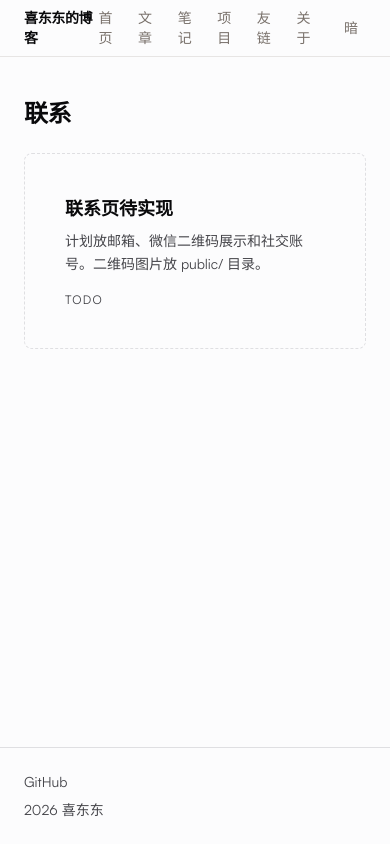
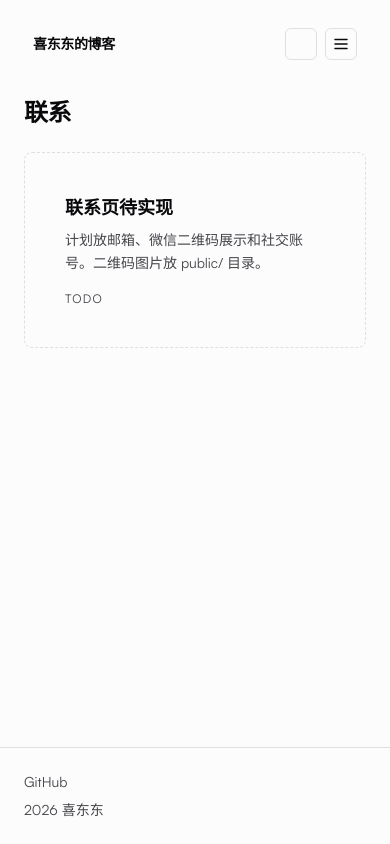
Before and after one commit to xidongdong-153/blog, a Next.js app: page /contact in a window 390 px wide. Built offline with nearby package versions, Linux system fonts and the light colour scheme.

Commit message:
feat: 实现 sticky 胶囊页头与三态主题平滑切换

```diff
--- a/src/app/(site)/_components/site/site-header.tsx
+++ b/src/app/(site)/_components/site/site-header.tsx
@@ -2,43 +2,153 @@
 
 import Link from 'next/link'
 import { usePathname } from 'next/navigation'
+import { useEffect, useRef, useState } from 'react'
 import { siteConfig } from '@/site.config'
 import { ThemeToggle } from './theme-toggle'
 
 /**
- * 页头。当前路由高亮用 usePathname，所以是 client 组件。
- * '/' 需要精确匹配，其他路由按前缀匹配。
+ * sticky 胶囊页头。
+ * 滚动过 20px 变成带边框和阴影的半透明胶囊；
+ * 向下滚动超过 350px 隐藏，向上滚动立刻出现；
+ * 移动端折叠成下拉展开菜单。
  */
 export function SiteHeader() {
   const pathname = usePathname()
+  const [scrolled, setScrolled] = useState(false)
+  const [visible, setVisible] = useState(true)
+  const [expanded, setExpanded] = useState(false)
+
+  const headerRef = useRef<HTMLElement>(null)
+  const lastScrollY = useRef(0)
+  const lastScrolledRef = useRef(false)
+  const lastVisibleRef = useRef(true)
 
   function isActive(href: string): boolean {
     if (href === '/') return pathname === '/'
     return pathname === href || pathname.startsWith(`${href}/`)
   }
 
+  useEffect(() => {
+    const handleScroll = () => {
+      const currentScrollY = window.scrollY
+      const isScrolled = currentScrollY > 20
+      const isVisible = currentScrollY < 350 || currentScrollY < lastScrollY.current
+
+      if (isScrolled !== lastScrolledRef.current) {
+        lastScrolledRef.current = isScrolled
+        setScrolled(isScrolled)
+      }
+
+      if (isVisible !== lastVisibleRef.current) {
+        lastVisibleRef.current = isVisible
+        setVisible(isVisible)
+      }
+
+      lastScrollY.current = currentScrollY
+    }
+
+    window.addEventListener('scroll', handleScroll, { passive: true })
+    return () => window.removeEventListener('scroll', handleScroll)
+  }, [])
+
+  useEffect(() => {
+    if (!expanded) return
+
+    const handlePointerDown = (event: PointerEvent) => {
+      if (!headerRef.current) return
+      const target = event.target
+      if (target instanceof Node && !headerRef.current.contains(target)) {
+        setExpanded(false)
+      }
+    }
+
+    document.addEventListener('pointerdown', handlePointerDown)
+    return () => document.removeEventListener('pointerdown', handlePointerDown)
+  }, [expanded])
+
+  useEffect(() => {
+    setExpanded(false)
+  }, [pathname])
+
   return (
-    <header className="border-b border-stone-200 dark:border-stone-800">
-      <div className="mx-auto flex h-14 max-w-3xl items-center justify-between px-6">
+    <header
+      ref={headerRef}
+      data-scrolled={scrolled}
+      data-visible={visible}
+      className="sticky top-4 z-[70] w-full px-4 transition-transform duration-300 motion-reduce:transition-none sm:px-6 data-[visible=false]:-translate-y-24"
+    >
+      <div
+        data-scrolled={scrolled}
+        className="relative mx-auto flex h-14 max-w-5xl items-center justify-between rounded-xl border border-transparent px-4 transition-all duration-300 motion-reduce:transition-none sm:rounded-2xl data-[scrolled=true]:border-border data-[scrolled=true]:bg-background/80 data-[scrolled=true]:backdrop-blur-md dark:data-[scrolled=true]:bg-muted/80 data-[scrolled=true]:shadow-[0_0_0_1px_hsl(var(--foreground)/0.08),0_10px_15px_-3px_hsl(var(--foreground)/0.08),0_4px_6px_-4px_hsl(var(--foreground)/0.08)] data-[scrolled=true]:min-[800px]:mx-[8%]"
+      >
         <Link href="/" className="text-sm font-semibold tracking-tight">
           {siteConfig.title}
         </Link>
-        <nav className="flex items-center gap-4 text-sm">
+
+        <div className="flex items-center gap-2">
+          <nav className="hidden items-center gap-4 text-sm sm:flex">
             {siteConfig.nav.map((item) => (
               <Link
                 key={item.href}
                 href={item.href}
                 className={
-                isActive(item.href)
-                  ? 'font-medium text-foreground'
-                  : 'text-stone-500 hover:text-stone-900 dark:text-stone-400 dark:hover:text-stone-200'
+                  isActive(item.href) ? 'font-medium text-foreground' : 'text-muted-foreground hover:text-primary'
                 }
               >
                 {item.name}
               </Link>
             ))}
+          </nav>
           <ThemeToggle />
+          <button
+            type="button"
+            aria-label="切换菜单"
+            aria-expanded={expanded}
+            aria-controls="mobile-nav"
+            onClick={() => setExpanded((prev) => !prev)}
+            className="rounded-md border border-border p-1.5 transition-colors hover:bg-muted sm:hidden"
+          >
+            <svg
+              xmlns="http://www.w3.org/2000/svg"
+              viewBox="0 0 24 24"
+              fill="none"
+              stroke="currentColor"
+              strokeWidth="2"
+              strokeLinecap="round"
+              strokeLinejoin="round"
+              className="size-4.5"
+            >
+              <line x1="4" x2="20" y1="12" y2="12" />
+              <line x1="4" x2="20" y1="6" y2="6" />
+              <line x1="4" x2="20" y1="18" y2="18" />
+            </svg>
+          </button>
+        </div>
+
+        {/* 移动端展开菜单 */}
+        <div
+          id="mobile-nav"
+          data-expanded={expanded}
+          className="absolute left-0 right-0 top-[calc(100%+0.5rem)] grid rounded-xl border border-border bg-background/95 shadow-lg backdrop-blur-md transition-[grid-template-rows,opacity] duration-300 dark:bg-muted/95 data-[expanded=false]:pointer-events-none data-[expanded=false]:grid-rows-[0fr] data-[expanded=false]:opacity-0 data-[expanded=true]:pointer-events-auto data-[expanded=true]:grid-rows-[1fr] data-[expanded=true]:opacity-100 sm:hidden"
+        >
+          <div className="overflow-hidden p-2">
+            <nav className="flex flex-col gap-1 text-sm">
+              {siteConfig.nav.map((item) => (
+                <Link
+                  key={item.href}
+                  href={item.href}
+                  className={`rounded-md px-3 py-2 font-medium transition-colors ${
+                    isActive(item.href)
+                      ? 'bg-muted text-foreground'
+                      : 'text-muted-foreground hover:bg-muted/50 hover:text-primary'
+                  }`}
+                >
+                  {item.name}
+                </Link>
+              ))}
             </nav>
+          </div>
+        </div>
       </div>
     </header>
   )
--- a/src/app/(site)/_components/site/theme-toggle.tsx
+++ b/src/app/(site)/_components/site/theme-toggle.tsx
@@ -1,18 +1,42 @@
 'use client'
 
+import { useEffect } from 'react'
+
+const ICON_CLASS =
+  'pointer-events-none absolute inset-0 m-auto size-4.5 scale-[0.6] opacity-0 blur-[4px] transition-all duration-[250ms] ease-out motion-reduce:transition-none group-hover:text-primary'
+
 /**
- * 主题切换按钮。切换时改 <html> 的 .dark 类并写入 localStorage，
- * 与根布局里的防闪烁脚本约定同一个存储键 theme。
+ * 主题切换按钮。支持 system / light / dark 三态循环。
+ * 图标可见性完全由 html[data-theme] 和 CSS 自定义变体驱动，
+ * 避免 React hydration mismatch 和切换闪烁。
  */
 export function ThemeToggle() {
+  useEffect(() => {
+    const mediaQuery = window.matchMedia('(prefers-color-scheme: dark)')
+    const handleChange = (e: MediaQueryListEvent) => {
+      if (document.documentElement.dataset.theme === 'system') {
+        document.documentElement.classList.toggle('dark', e.matches)
+      }
+    }
+
+    mediaQuery.addEventListener('change', handleChange)
+    return () => mediaQuery.removeEventListener('change', handleChange)
+  }, [])
+
   function toggle() {
-    const root = document.documentElement
-    const isDark = root.classList.toggle('dark')
+    const current = (document.documentElement.dataset.theme as 'system' | 'light' | 'dark') || 'system'
+    const next = current === 'system' ? 'light' : current === 'light' ? 'dark' : 'system'
+
+    document.documentElement.dataset.theme = next
     try {
-      localStorage.setItem('theme', isDark ? 'dark' : 'light')
+      localStorage.setItem('theme', next)
     } catch {
       // localStorage 被禁用时只切换显示，不报错
     }
+
+    const isDark = next === 'dark' || (next === 'system' && window.matchMedia('(prefers-color-scheme: dark)').matches)
+
+    document.documentElement.classList.toggle('dark', isDark)
   }
 
   return (
@@ -20,10 +44,59 @@ export function ThemeToggle() {
       type="button"
       aria-label="切换主题"
       onClick={toggle}
-      className="rounded-md px-2 py-1 text-sm text-stone-500 hover:text-stone-900 dark:text-stone-400 dark:hover:text-stone-200"
+      className="group relative box-content size-4.5 rounded-md border border-border p-1.5 transition-colors hover:bg-muted"
     >
-      <span className="dark:hidden">暗</span>
-      <span className="hidden dark:inline">亮</span>
+      {/* 电脑 / 系统图标 */}
+      <svg
+        xmlns="http://www.w3.org/2000/svg"
+        viewBox="0 0 24 24"
+        fill="none"
+        stroke="currentColor"
+        strokeWidth="2"
+        strokeLinecap="round"
+        strokeLinejoin="round"
+        className={`${ICON_CLASS} theme-system:scale-100 theme-system:opacity-100 theme-system:blur-0`}
+      >
+        <rect width="20" height="14" x="2" y="3" rx="2" />
+        <line x1="8" x2="16" y1="21" y2="21" />
+        <line x1="12" x2="12" y1="17" y2="21" />
+      </svg>
+
+      {/* 太阳 / 亮色图标 */}
+      <svg
+        xmlns="http://www.w3.org/2000/svg"
+        viewBox="0 0 24 24"
+        fill="none"
+        stroke="currentColor"
+        strokeWidth="2"
+        strokeLinecap="round"
+        strokeLinejoin="round"
+        className={`${ICON_CLASS} theme-light:scale-100 theme-light:opacity-100 theme-light:blur-0`}
+      >
+        <circle cx="12" cy="12" r="4" />
+        <path d="M12 2v2" />
+        <path d="M12 20v2" />
+        <path d="m4.93 4.93 1.41 1.41" />
+        <path d="m17.66 17.66 1.41 1.41" />
+        <path d="M2 12h2" />
+        <path d="M20 12h2" />
+        <path d="m6.34 17.66-1.41 1.41" />
+        <path d="m19.07 4.93-1.41 1.41" />
+      </svg>
+
+      {/* 月亮 / 暗色图标 */}
+      <svg
+        xmlns="http://www.w3.org/2000/svg"
+        viewBox="0 0 24 24"
+        fill="none"
+        stroke="currentColor"
+        strokeWidth="2"
+        strokeLinecap="round"
+        strokeLinejoin="round"
+        className={`${ICON_CLASS} theme-dark:scale-100 theme-dark:opacity-100 theme-dark:blur-0`}
+      >
+        <path d="M12 3a6 6 0 0 0 9 9 9 9 0 1 1-9-9Z" />
+      </svg>
     </button>
   )
 }
--- a/src/app/(site)/about/page.tsx
+++ b/src/app/(site)/about/page.tsx
@@ -7,7 +7,7 @@ export const metadata: Metadata = {
 
 export default function AboutPage() {
   return (
-    <div className="flex flex-col gap-6">
+    <div className="mx-auto w-full max-w-3xl flex flex-col gap-6">
       <h1 className="text-2xl font-bold tracking-tight">关于</h1>
       <EmptyState title="关于页待实现" description="计划放个人介绍、技能栈、常用工具和外部平台数据。" />
     </div>
--- a/src/app/(site)/contact/page.tsx
+++ b/src/app/(site)/contact/page.tsx
@@ -7,7 +7,7 @@ export const metadata: Metadata = {
 
 export default function ContactPage() {
   return (
-    <div className="flex flex-col gap-6">
+    <div className="mx-auto w-full max-w-3xl flex flex-col gap-6">
       <h1 className="text-2xl font-bold tracking-tight">联系</h1>
       <EmptyState
         title="联系页待实现"
--- a/src/app/(site)/layout.tsx
+++ b/src/app/(site)/layout.tsx
@@ -6,7 +6,7 @@ export default function SiteLayout({ children }: { children: React.ReactNode })
   return (
     <div className="flex min-h-screen flex-col">
       <SiteHeader />
-      <main className="mx-auto w-full max-w-3xl flex-1 px-6 py-10">{children}</main>
+      <main className="mx-auto w-full flex-1 px-6 py-10">{children}</main>
       <SiteFooter />
     </div>
   )
--- a/src/app/(site)/links/page.tsx
+++ b/src/app/(site)/links/page.tsx
@@ -7,7 +7,7 @@ export const metadata: Metadata = {
 
 export default function LinksPage() {
   return (
-    <div className="flex flex-col gap-6">
+    <div className="mx-auto w-full max-w-3xl flex flex-col gap-6">
       <h1 className="text-2xl font-bold tracking-tight">友链</h1>
       <EmptyState
         title="友链列表待实现"
--- a/src/app/(site)/projects/page.tsx
+++ b/src/app/(site)/projects/page.tsx
@@ -7,7 +7,7 @@ export const metadata: Metadata = {
 
 export default function ProjectsPage() {
   return (
-    <div className="flex flex-col gap-6">
+    <div className="mx-auto w-full max-w-3xl flex flex-col gap-6">
       <h1 className="text-2xl font-bold tracking-tight">项目</h1>
       <EmptyState
         title="项目展示待实现"
--- a/src/app/(site)/search/page.tsx
+++ b/src/app/(site)/search/page.tsx
@@ -16,7 +16,7 @@ export const metadata: Metadata = {
  */
 export default function SearchPage() {
   return (
-    <div className="flex flex-col gap-6">
+    <div className="mx-auto w-full max-w-3xl flex flex-col gap-6">
       <h1 className="text-2xl font-bold tracking-tight">搜索</h1>
       <EmptyState title="站内搜索待实现" description="计划构建时生成静态索引，客户端过滤，无后端。" />
     </div>
```
Lines whose indentation alone changed are shown as unchanged.
